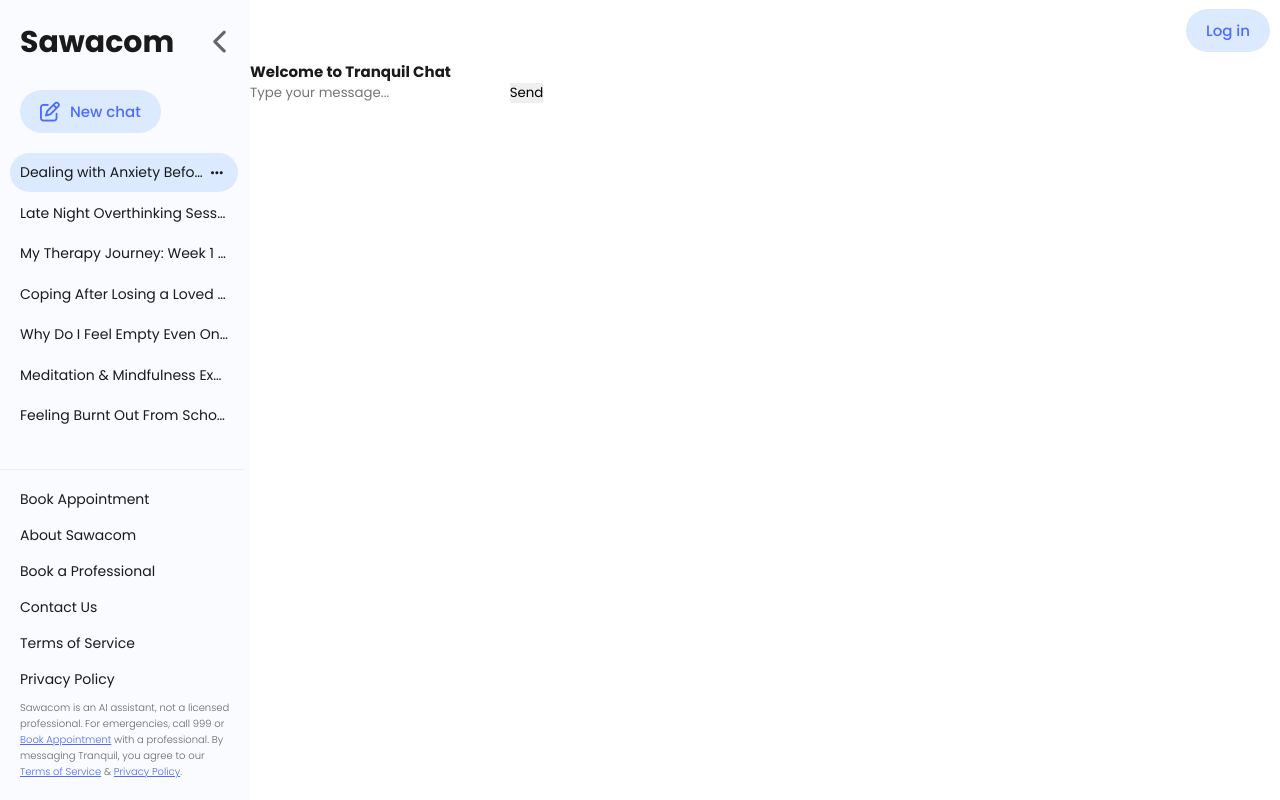
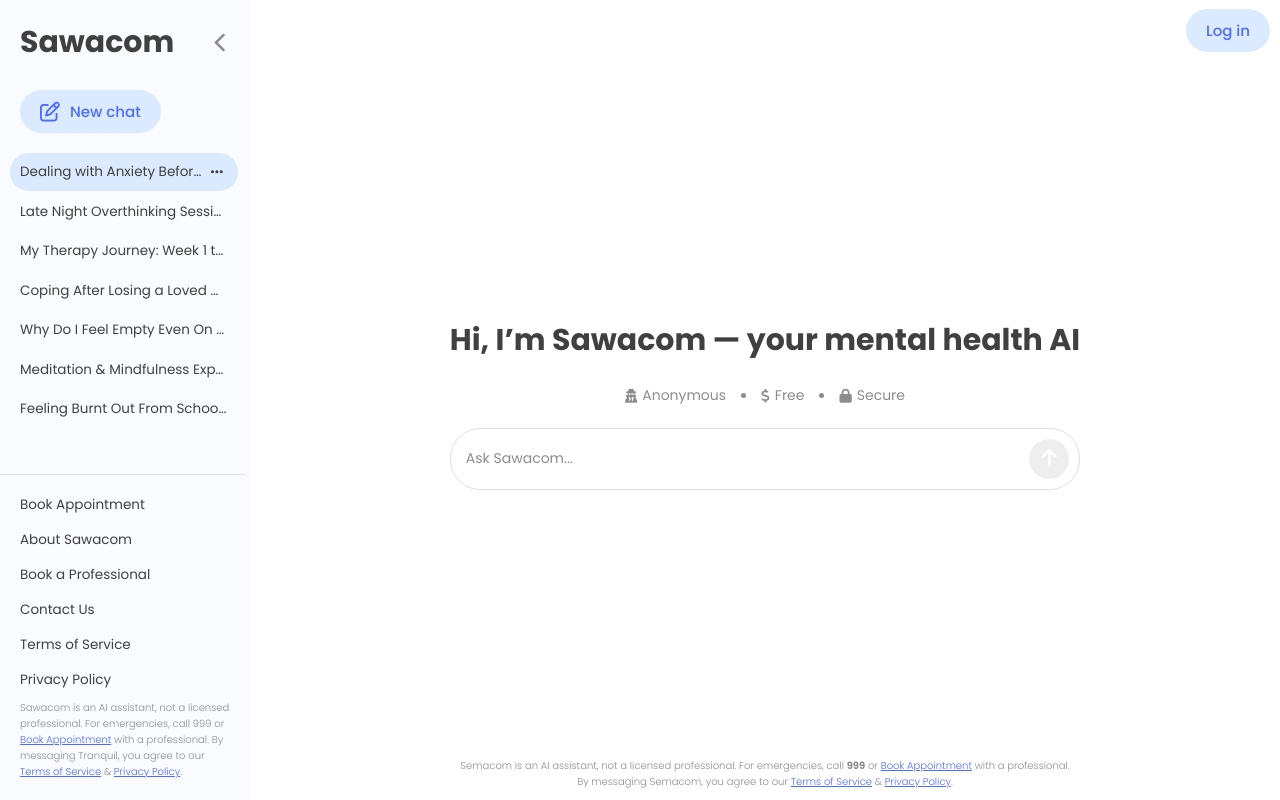
Before and after one commit to mrrobot-pioneer/SawacomAI, a Django app: template chat/templates/chat/index.html in a window 1280 px wide. Run offline with Django 5.2, Linux system fonts and the light colour scheme; the template is opened without the code that fills it, so the values that code supplies are empty.

Commit message:
design welcome message and user input field

```diff
--- /dev/null
+++ b/chat/static/chat/index.css
@@ -0,0 +1,150 @@
+.index{
+    display: flex;
+    flex-direction: column;
+    justify-content: center;
+    align-items: center;
+    width: 100%;
+    max-width: 800px;
+    min-height: calc(100vh - 6rem);
+    margin: 0 auto;
+    padding: 0 5rem;
+}
+
+.chat-start{
+    margin: auto 0;
+}
+
+.welcome-message .subtext-rotator {
+    position: relative;
+    height: 3.5rem;
+    margin: 1.5rem 0;
+    overflow: hidden;
+    display: flex;
+    justify-content: center;
+    align-items: center;
+}
+
+.welcome-message .subtext {
+    position: absolute;
+    width: 100%;
+    display: flex;
+    justify-content: center;
+    align-items: center;
+    gap: 1.5rem;
+    font-size: 1.4rem;
+    color: var(--text-faded);
+    opacity: 0;
+    transform: translateY(100%);
+    transition: all 0.5s ease;
+}
+
+.welcome-message .subtext span{
+    display: flex;
+    align-items: center;
+    gap: 0.5rem;
+}
+
+.welcome-message .subtext a{
+    color: var(--text-faded);
+    transition: all 0.1s ease-in-out;
+}
+.welcome-message .subtext a:hover{
+    color: var(--primary-color);
+}
+
+.subtext.active {
+    opacity: 1;
+    transform: translateY(0%);
+}
+
+.subtext.exit {
+    opacity: 0;
+    transform: translateY(-100%);
+}
+
+
+/* Chat window */
+/* .chat-window {
+    flex: 1;
+    padding: 1.5rem;
+    overflow-y: auto;
+    height: 300px;
+    border-top: 1px solid #eee;
+    border-bottom: 1px solid #eee;
+} */
+
+/* Chat Input */
+.chat-input-box {
+    width: 100%;
+    display: flex;
+    align-items: center;
+    gap: 1rem;
+    padding: 1rem;
+    border-radius: 3rem;
+    border: 1px solid var(--input-border);
+}
+
+.chat-input-box textarea {
+    flex: 1;
+    resize: none;
+    padding: 0 0.5rem;
+    font-size: 1.4rem;
+    line-height: 1.4;
+    border-radius: 3rem;
+    color: var(--text-color);
+    border: none;
+    outline: none;
+    max-height: 200px; /* prevent too much vertical growth */
+    overflow-y: auto;
+}
+.chat-input-box textarea::placeholder {
+    color: var(--text-faded);
+}
+
+.chat-input-box button {
+    border: none;
+    padding: 0;
+    position: relative;
+    height: 4rem;
+    aspect-ratio: 1/1;
+    border-radius: 50%;
+    align-self: flex-end;
+    justify-content: center;
+    align-items: center;
+    color: #fff;
+    background-color: var(--primary-color);
+    transition: all 0.1s ease-in-out;
+}
+.chat-input-box button:hover {
+    opacity: .85;
+    cursor: pointer;
+}
+
+.chat-input-box button:disabled {
+    background-color: var(--input-bg);
+    cursor: not-allowed;
+}
+.chat-input-box button:disabled:hover .tooltip {
+    opacity: 1;
+    visibility: visible;
+}
+
+.chat-input-box button i {
+    font-size: 2rem;
+}
+
+.footer-disclaimer {
+    position: sticky;
+    bottom: 0;
+    background-color: var(--bg-color);
+    width: 100%;
+    padding: 1rem;
+    text-align: center;
+    z-index: 100;
+  }
+
+  @media (max-width: 1024px) {
+    .index{
+        padding: 0 2rem;
+    }
+}
--- /dev/null
+++ b/chat/static/chat/index.js
@@ -0,0 +1,46 @@
+/** This file contains the JavaScript code for the chatbot functionality. **/
+
+// welcome subtext animation
+const messages = [
+    `
+      <span><i class="fas fa-user-secret"></i> Anonymous</span>
+      <span class="separator"></span>
+      <span><i class="fas fa-dollar-sign"></i> Free</span>
+      <span class="separator"></span>
+      <span><i class="fas fa-lock"></i> Secure</span>
+    `,
+    `
+    <div><i class="fas fa-calendar-check"></i> <a href="#">Book professional appointment</a> – <strong>Ksh 4500</strong></div>
+    `
+  ];
+
+let currentIndex = 0;
+const subtextContainer = document.getElementById('subtextContainer');
+
+function rotateSubtext() {
+    subtextContainer.classList.remove('active');
+    subtextContainer.classList.add('exit');
+
+    setTimeout(() => {
+      currentIndex = (currentIndex + 1) % messages.length;
+      subtextContainer.innerHTML = messages[currentIndex];
+      subtextContainer.classList.remove('exit');
+      subtextContainer.classList.add('active');
+    }, 500); // wait for exit animation
+}
+
+setInterval(rotateSubtext, 3500);
+
+
+// chat input
+const textarea = document.getElementById('userInput');
+const sendButton = document.getElementById('sendButton');
+
+textarea.focus();
+
+textarea.addEventListener('input', () => {
+    textarea.style.height = 'auto'; // Reset
+    textarea.style.height = textarea.scrollHeight + 'px'; // Adjust
+
+    sendButton.disabled = textarea.value.trim() === '';
+});
--- a/chat/templates/chat/index.html
+++ b/chat/templates/chat/index.html
@@ -1,14 +1,68 @@
+<!-- Home page -->
+
 {% extends "base.html" %}
 
+{% load static %}
+
+{% block styles %}
+    <link rel="stylesheet" href="{% static 'chat/index.css' %}">
+{% endblock %}
+
 {% block content %}
-<div class="chat-container">
-    <h2>Welcome to Tranquil Chat</h2>
-    <div id="chat-box"></div>
-    <form id="chat-form" method="post">
-        {% csrf_token %}
-        <input type="text" name="message" placeholder="Type your message..." required>
-        <button type="submit">Send</button>
-    </form>
+
+<div class="index">
+    <div class="chat-start">
+        <!-- Welcome Message -->
+        <div class="welcome-message">
+            <h1 style="text-align: center;">Hi, I’m Sawacom — your mental health AI</h1>
+
+            <div class="subtext-rotator">
+                <div class="subtext active" id="subtextContainer">
+                  <span>
+                    <i class="fas fa-user-secret"></i> Anonymous
+                  </span>
+                  <span class="separator"></span>
+                  <span>
+                    <i class="fas fa-dollar-sign"></i> Free
+                  </span>
+                  <span class="separator"></span>
+                  <span>
+                    <i class="fas fa-lock"></i> Secure
+                  </span>
+                </div>
+              </div>
+        </div>
+
+        <!-- Chat Input -->
+        <form class="chat-input-box" id="chatForm">
+            <textarea class="chat-input" id="userInput" placeholder="Ask Sawacom..." rows="1" autocomplete="off"></textarea>
+            <button type="submit" id="sendButton" disabled>
+                <i class="fa-solid fa-arrow-up"></i>
+                <span class="tooltip">Message is empty</span>
+            </button>
+        </form>
+    </div>
+
+    <!-- Chat Area -->
+    <div class="chat-window" id="chatWindow">
+        <!-- Chat messages will go here -->
+    </div>
+
+    <!-- Footer -->
+    <footer class="footer-disclaimer">
+        <p class="small-text">
+            Semacom is an AI assistant, not a licensed professional.
+            For emergencies, call <strong>999</strong> or
+            <a href="#">Book Appointment</a> with a professional. <br>
+            By messaging Semacom, you agree to our
+            <a href="#">Terms of Service</a> & <a href="#">Privacy Policy</a>.
+        </p>
+    </footer>
 </div>
 
 {% endblock %}
+
+
+{% block scripts %}
+    <script src="{% static 'chat/index.js' %}" defer></script>
+{% endblock %}
--- /dev/null
+++ b/chat/urls.py
@@ -0,0 +1,6 @@
+from django.urls import path
+from . import views
+
+urlpatterns = [
+    path('', views.index, name='index'), # Home page
+]
--- a/chat/views.py
+++ b/chat/views.py
@@ -1,3 +1,4 @@
 from django.shortcuts import render
 
-# Create your views here.
+def index(request):
+    return render(request, 'chat/index.html')
--- a/sawacom/settings.py
+++ b/sawacom/settings.py
@@ -37,6 +37,9 @@ INSTALLED_APPS = [
     'django.contrib.sessions',
     'django.contrib.messages',
     'django.contrib.staticfiles',
+    'chat',
+    'booking',
+    'users',
 ]
 
 MIDDLEWARE = [
--- a/sawacom/urls.py
+++ b/sawacom/urls.py
@@ -15,8 +15,9 @@ Including another URLconf
     2. Add a URL to urlpatterns:  path('blog/', include('blog.urls'))
 """
 from django.contrib import admin
-from django.urls import path
+from django.urls import path, include
 
 urlpatterns = [
     path('admin/', admin.site.urls),
+    path('', include('chat.urls')),
 ]
--- a/static/css/base.css
+++ b/static/css/base.css
@@ -13,12 +13,12 @@
     --primary-color: #4d6bfe;
     --secondary-color: #dbeafe;
     --btn-hover: #c6dcf8;
-    --text-color: #1a1a1a;
-    --text-faded: #666666;
+    --text-color: #404040;
+    --text-faded: #8d8c8c;
     --bg-color: #fff;
     --bg-sidebar: #f9fbff;
     --bg-tooltip: #333;
-    --input-bg: #f3f4f6;
+    --input-bg: #eee;
     --input-border: #dce0e9;
     --success-bg: #E6FFFA;
     --success-text: #2C7A7B;
@@ -26,7 +26,6 @@
     --error-text: #e53535;
     --warning-bg: #FFFAF0;
     --warning-text: #975A16;
-    --line-shadow: 0 1px 0 #0000000d;
 }
 
 html {
@@ -46,12 +45,21 @@ main {
 }
 
 p{
-    font-size: 1.5rem;
+    font-size: 1.4rem;
     font-weight: 400;
 }
 
 a{
     color: var(--primary-color);
+    transition: all 0.1s ease-in-out;
+}
+a:hover{
+    color: var(--text-faded);
+}
+
+h1{
+    font-size: 3rem;
+    font-weight: 700;
 }
 
 /* Global scrollbar styles */
@@ -61,7 +69,7 @@ a{
 }
 
 *::-webkit-scrollbar-thumb {
-    background-color: rgba(0, 0, 0, 0.1);
+    background-color: rgba(0, 0, 0, 0.15);
     border-radius: 4px;
 }
 
@@ -100,9 +108,17 @@ a{
 
 .border{
     height: 1px;
-    box-shadow: var(--line-shadow);
+    background-color: var(--input-border);
     border-radius: .5px;
     width: 100%;
+}
+
+.separator{
+    height: .5rem;
+    aspect-ratio: 1/1;
+    background-color: var(--text-faded);
+    border-radius: 50%;
+    display: inline-block;
 }
 
 .tooltip{
@@ -196,7 +212,7 @@ a{
 }
 
 .sidebar-top .top i{
-    font-size: 2.5rem;
+    font-size: 2rem;
     color: var(--text-faded);
 }
 
@@ -246,7 +262,7 @@ a{
 .sidebar-middle .chats li a{
     color: var(--text-color);
     font-weight: 400;
-    font-size: 1.4rem;
+    font-size: 1.35rem;
     display: block;
     text-decoration: none;
     white-space: nowrap;
@@ -325,6 +341,19 @@ a{
     }
 }
 
+.no-chats-message {
+    text-align: center;
+    padding: 2rem 1rem;
+    color: var(--text-faded);
+    display: flex;
+    align-items: center;
+    gap: 1rem;
+  }
+
+.no-chats-message i {
+    font-size: 2rem;
+  }
+
 .sidebar-bottom{
     padding: 0 1.5rem 2rem 2rem;
 }
@@ -341,12 +370,7 @@ a{
     color: var(--text-color);
     font-weight: 400;
     text-decoration: none;
-    font-size: 1.4rem;
-}
-
-.sidebar-bottom a:hover{
-    color: var(--text-color);
-    transition: all 0.1s ease-in-out;
+    font-size: 1.35rem;
 }
 
 /* Overlay for mobile */
@@ -367,7 +391,7 @@ a{
     width: 100%;
     justify-content: space-between;
     align-items: center;
-    height: 60px;
+    height: 6rem;
     padding: 0 1rem;
     background-color: var(--bg-color);
     position: sticky;
@@ -401,8 +425,8 @@ a{
 }
 
 .header .sidebar-toggle i{
-    font-size: 2.5rem;
-    color: var(--text-color);
+    font-size: 2rem;
+    color: var(--text-faded);
 }
 
 .header .account{
@@ -418,7 +442,7 @@ a{
 }
 
 /* Responsive */
-@media (max-width: 768px) {
+@media (max-width: 1024px) {
     .tooltip{
         display: none !important;
     }
--- a/templates/base.html
+++ b/templates/base.html
@@ -22,7 +22,7 @@
         rel="stylesheet"
     />
 
-    <!-- Importing Box icons  -->
+    <!-- Importing Fontawesome icons  -->
     <link
         href="https://cdnjs.cloudflare.com/ajax/libs/font-awesome/6.7.2/css/all.min.css"
         rel="stylesheet"
--- a/templates/partials/sidebar.html
+++ b/templates/partials/sidebar.html
@@ -84,6 +84,11 @@
                 </div>
             </li>
         </ul>
+
+        <!-- <div class="no-chats-message" id="noChatsMessage">
+            <i class="fa-solid fa-comment-slash"></i>
+            <p>No chats yet</p>
+          </div> -->
     </div>
 
     <div class="border"></div>
```
